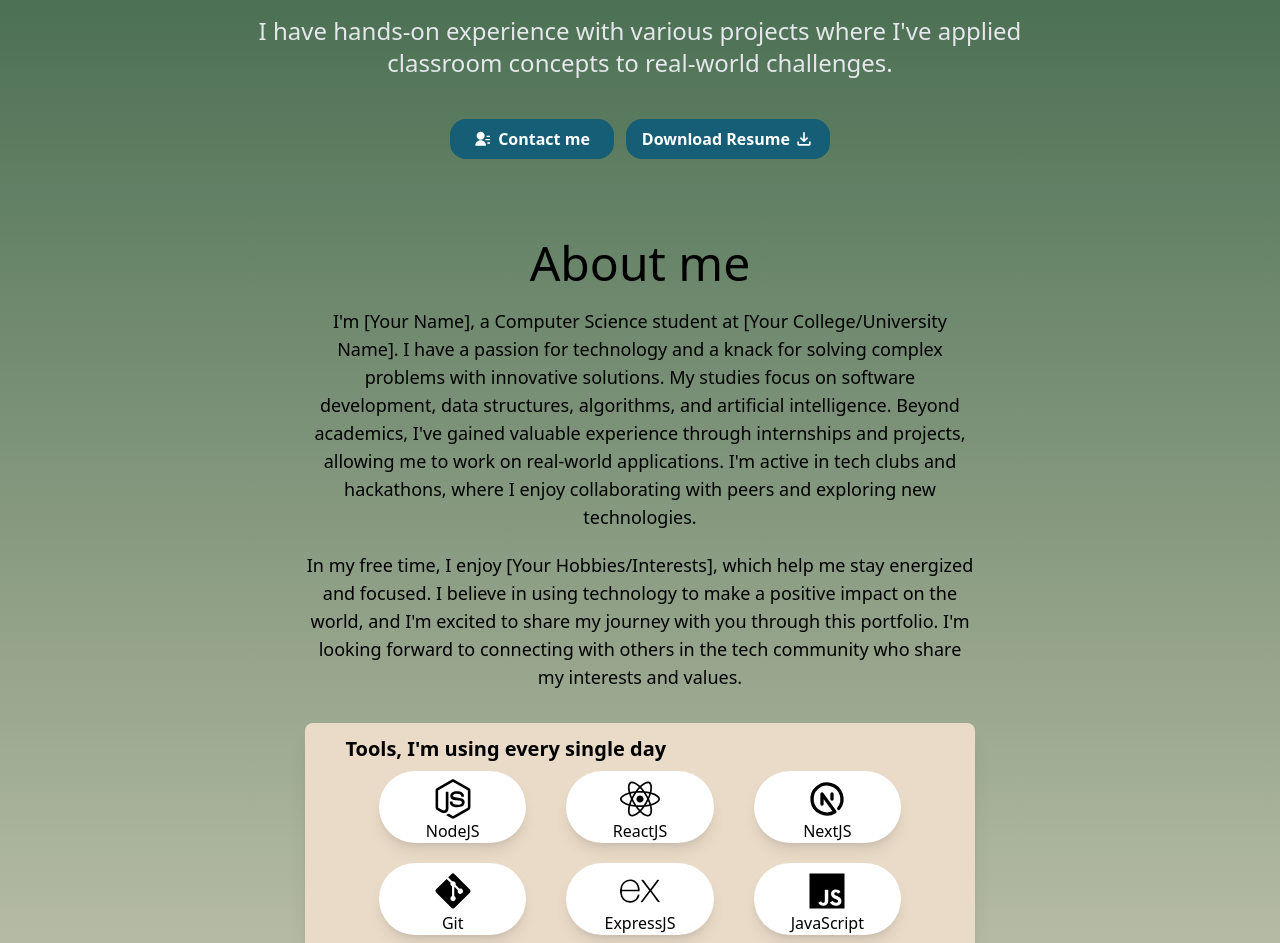
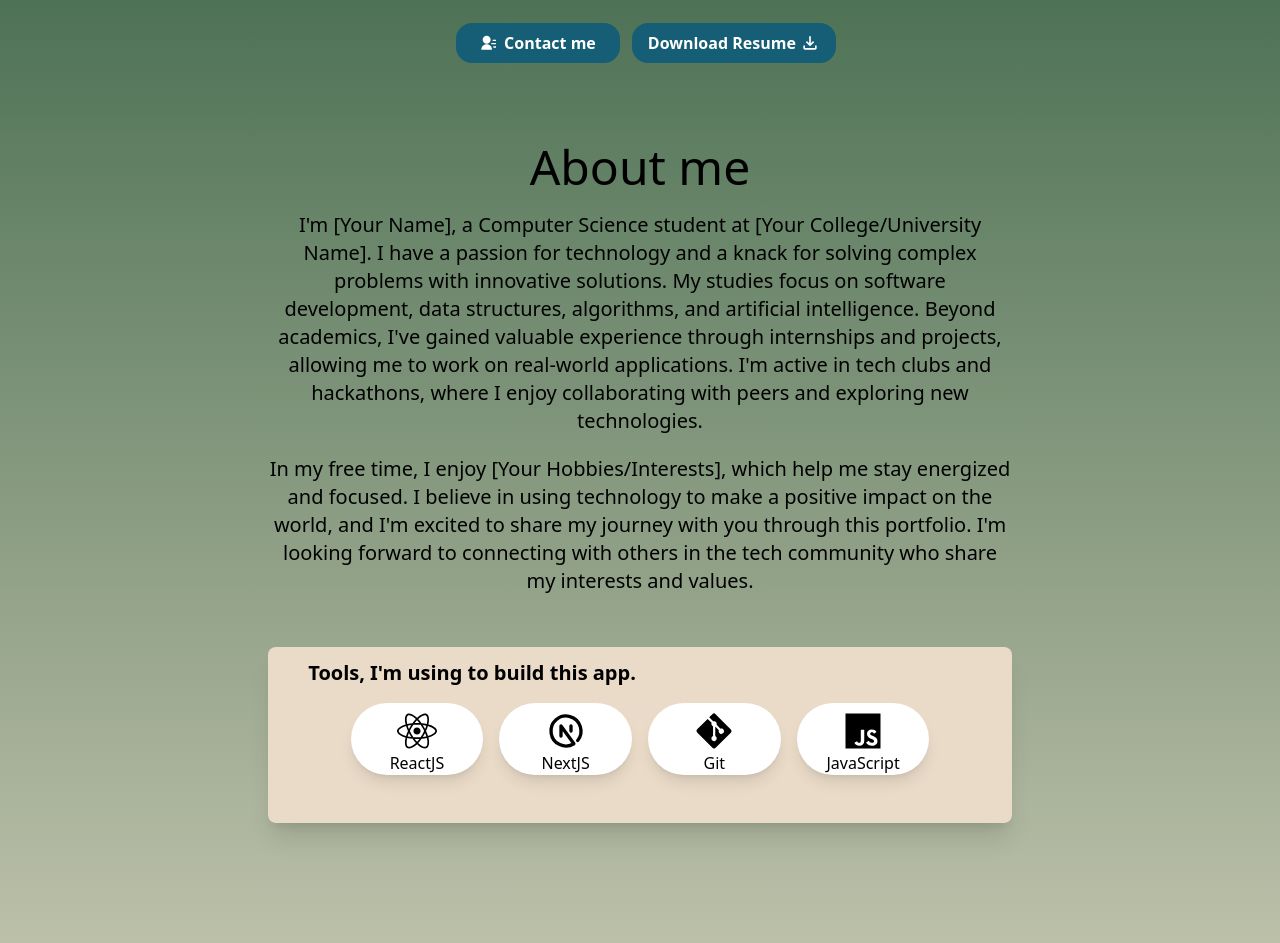
Before and after one commit to MinhPhamLapTrinh/NEXT-PORTFOLIO, a Next.js app: page / in a window 1280 px wide. Shown: the part 449-1392 px from the top of the page. Built offline with nearby package versions, Linux system fonts and the light colour scheme.

Commit message:
modify the layout for intro and about

```diff
--- a/components/About.js
+++ b/components/About.js
@@ -6,13 +6,31 @@ import { SiExpress } from "react-icons/si";
 import { IoLogoJavascript } from "react-icons/io5";
 
 export default function AboutMe() {
+  const toolList = [
+    {
+      label: "ReactJS",
+      icon: <FaReact size="3em" className="pt-2" />,
+    },
+    {
+      label: "NextJS",
+      icon: <TbBrandNextjs size="3em" className="pt-2" />,
+    },
+    {
+      label: "Git",
+      icon: <FaGitAlt size="3em" className="pt-2" />,
+    },
+    {
+      label: "JavaScript",
+      icon: <IoLogoJavascript size="3em" className="pt-2" />,
+    },
+  ];
   return (
     <>
       <div className="inline-block">
         <div className="flex items-center justify-center pb-5">
-          <h1 className="text-5xl font-medium">About me</h1>
+          <h1 className="text-4xl sm:text-5xl font-medium">About me</h1>
         </div>
-        <p className="mb-3 font-small text-lg text-center max-w-prose mx-auto">
+        <p className="mb-3 font-small text-lg sm:text-xl text-center max-w-prose mx-auto">
           I&apos;m [Your Name], a Computer Science student at [Your
           College/University Name]. I have a passion for technology and a knack
           for solving complex problems with innovative solutions. My studies
@@ -22,7 +40,7 @@ export default function AboutMe() {
           real-world applications. I&apos;m active in tech clubs and hackathons,
           where I enjoy collaborating with peers and exploring new technologies.
         </p>
-        <p className="mb-3 font-small text-lg text-center max-w-prose mx-auto mt-5">
+        <p className="mb-3 font-small text-lg sm:text-xl text-center max-w-prose mx-auto mt-5">
           In my free time, I enjoy [Your Hobbies/Interests], which help me stay
           energized and focused. I believe in using technology to make a
           positive impact on the world, and I&apos;m excited to share my journey
@@ -30,43 +48,25 @@ export default function AboutMe() {
           connecting with others in the tech community who share my interests
           and values.
         </p>
-        <div className="flex items-center justify-center pt-5">
+        <div className="flex items-center justify-center pt-10 px-5 md:px-0">
           <div className="w-full bg-[#EADBC8] rounded-lg overflow-hidden shadow-xl">
             <div className="px-10 pt-3 pb-10 mx-auto">
               <div className="font-bold text-xl mb-2">
-                Tools, I&apos;m using every single day
+                Tools, I&apos;m using to build this app.
               </div>
-              <div className="block">
-                <div className="flex space-x-10 items-center justify-center">
-                  <div className="bg-white w-1/4 shadow-lg rounded-full flex flex-col items-center">
-                    <FaNodeJs size="3em" className="pt-2" />{" "}
-                    <div className="font-medium">NodeJS</div>
-                  </div>
-                  <div className="bg-white w-1/4 shadow-lg rounded-full flex flex-col items-center">
-                    <FaReact size="3em" className="pt-2" />{" "}
-                    <div className="font-medium">ReactJS</div>
-                  </div>
-                  <div className="bg-white w-1/4 shadow-lg rounded-full flex flex-col items-center">
-                    <TbBrandNextjs size="3em" className="pt-2" />{" "}
-                    <div className="font-medium">NextJS</div>
-                  </div>
-                </div>
-                {/* Second Row */}
-                <div className="flex space-x-10 items-center justify-center pt-5">
-                  <div className="bg-white w-1/4 shadow-lg rounded-full flex flex-col items-center">
-                    <FaGitAlt size="3em" className="pt-2" />{" "}
-                    <div className="font-medium">Git</div>
-                  </div>
-                  <div className="bg-white w-1/4 shadow-lg rounded-full flex flex-col items-center">
-                    <SiExpress size="3em" className="pt-2" />{" "}
-                    <div className="font-medium">ExpressJS</div>
-                  </div>
-                  <div className="bg-white w-1/4 shadow-lg rounded-full flex flex-col items-center">
-                    <IoLogoJavascript size="3em" className="pt-2" />{" "}
-                    <div className="font-medium">JavaScript</div>
-                  </div>
-                </div>
-              </div>
+              <ul className="flex flex-row flex-wrap justify-center">
+                {toolList.map((tool, idx) => (
+                  <li
+                    key={idx}
+                    className="bg-white md:w-1/5 md:pr-5 shadow-lg rounded-full flex flex-row justify-center w-1/2 md:flex md:flex-col md:items-center m-2"
+                  >
+                    <div className="flex items-center justify-center space-x-5 md:flex md:flex-col">
+                      <span className="md:pl-5">{tool.icon}</span>
+                      <span className="font-medium">{tool.label}</span>
+                    </div>
+                  </li>
+                ))}
+              </ul>
             </div>
           </div>
         </div>
--- a/components/Introduction.js
+++ b/components/Introduction.js
@@ -17,28 +17,28 @@ export default function Introduction() {
             className="bg-green-200 px-2 py-2 rounded-full flex items-center"
           />
         </div>
-        <div className="text-center max-w-prose mx-auto py-5 text-2xl px-2">
-          <h1 className="text-5xl font-bold text-transparent bg-clip-text bg-gradient-to-br from-[#E8DFCA] to-[#F5EFE6]">
+        <div className="text-center max-w-prose mx-auto py-5 text-2xl px-2 sm:text-3xl">
+          <h1 className="text-5xl font-bold text-transparent bg-clip-text bg-gradient-to-br from-[#E8DFCA] to-[#F5EFE6] sm:text-6xl">
             Hello, I&apos;m Minh
           </h1>
-          <p className="mt-4 text-gray-200">
+          <p className="mt-4 text-gray-200 sm:text-lg">
             a college student studying Computer Programming and Analysis at
             Seneca College.
           </p>
-          <p className="mt-4 text-gray-200">
+          <p className="mt-4 text-gray-200 sm:text-lg">
             My academic focus is on software development, algorithms, and web
             development.
           </p>
-          <p className="mt-4 text-gray-200">
+          <p className="mt-4 text-gray-200 sm:text-lg">
             I have hands-on experience with various projects where I&apos;ve
             applied classroom concepts to real-world challenges.
           </p>
         </div>
-        <div className="flex items-center justify-center pt-5">
-          <div className="flex space-x-3 font-bold">
+        <div className="flex items-center justify-center pt-5 flex-col sm:flex-row">
+          <div className="flex space-x-3 font-bold flex-col sm:flex-row sm:space-y-0 space-y-3">
             <button
               type="button"
-              className="flex bg-cyan-800 text-white rounded-2xl px-6 py-2 hover:bg-cyan-600"
+              className="flex bg-cyan-800 text-white rounded-2xl ml-3 px-6 py-2 hover:bg-cyan-600"
             >
               <RiContactsFill size="1.5em" className="pr-2" /> Contact me
             </button>
```
